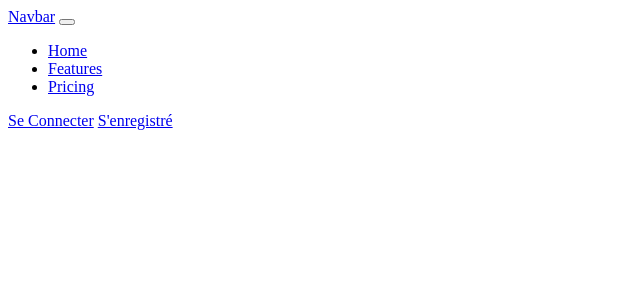
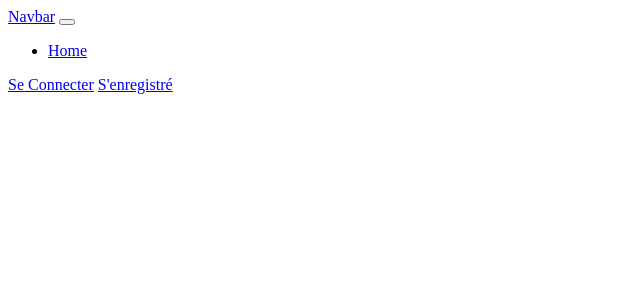
Before and after one commit to Thodler/socialNetwork, a Symfony app: template templates/base.html.twig in a window 1280 px wide. Shown: the top 300 px of the page, without its empty margins (0-640 px from the left). Run offline with Twig, Linux system fonts and the light colour scheme; the template is opened without the code that fills it, so the values that code supplies are empty; some libraries are stand-ins or nearby versions.

Commit message:
[UPD] Mise a jour de navbar.html.twig.

```diff
--- a/templates/_module/navbar.html.twig
+++ b/templates/_module/navbar.html.twig
@@ -1,19 +1,19 @@
 <nav class="navbar navbar-expand-lg navbar-dark bg-dark">
     <div class="container">
         <a class="navbar-brand" href="#">Navbar</a>
-        <button class="navbar-toggler" type="button" data-bs-toggle="collapse" data-bs-target="#navbarNav" aria-controls="navbarNav" aria-expanded="false" aria-label="Toggle navigation">
+        <button class="navbar-toggler"
+                type="button"
+                data-bs-toggle="collapse"
+                data-bs-target="#navbarNav"
+                aria-controls="navbarNav"
+                aria-expanded="false"
+                aria-label="Toggle navigation">
             <span class="navbar-toggler-icon"></span>
         </button>
         <div class="collapse navbar-collapse" id="navbarNav">
             <ul class="navbar-nav">
                 <li class="nav-item">
-                    <a class="nav-link active" aria-current="page" href="#">Home</a>
-                </li>
-                <li class="nav-item">
-                    <a class="nav-link" href="#">Features</a>
-                </li>
-                <li class="nav-item">
-                    <a class="nav-link" href="#">Pricing</a>
+                    <a class="nav-link active" aria-current="page" href="{{ path('app_article_index') }}">Home</a>
                 </li>
             </ul>
             <div class="ms-auto">
```
Also changed, not shown: 1 other file.
